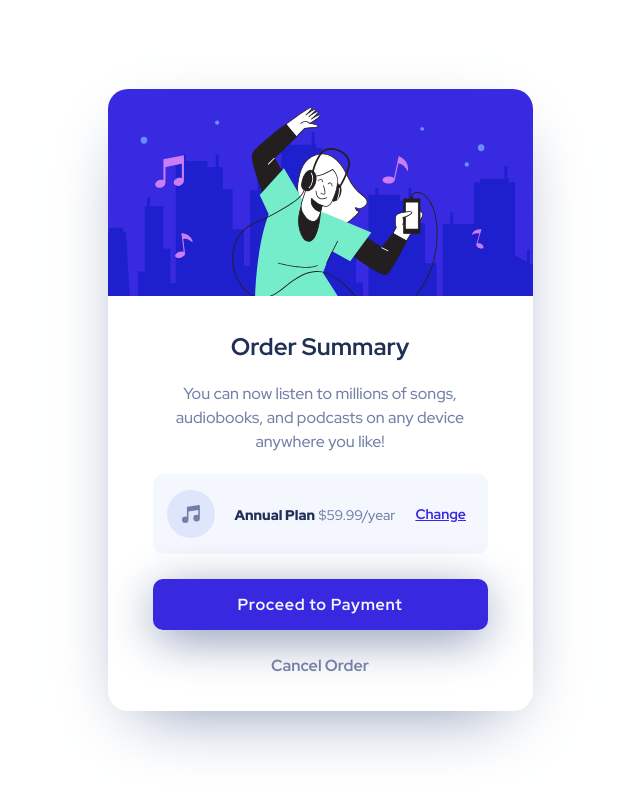
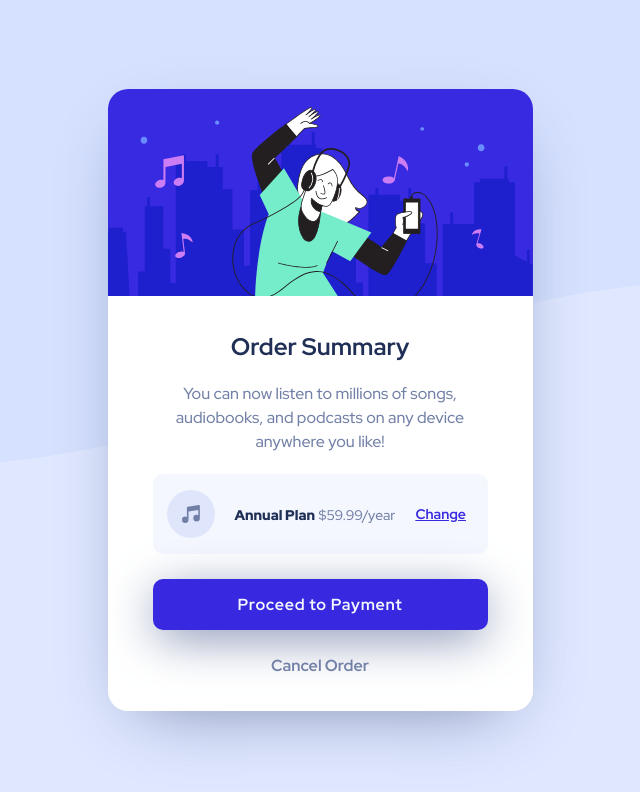
Before and after one commit to Orliland/order-summary-component-main, a plain HTML site: page index.html in a window 1536 px wide. Shown: the whole page, without its empty margins (448-1088 px from the left). Drawn offline with Linux system fonts and the light colour scheme.

Commit message:
fix issues

```diff
--- a/css/main.css
+++ b/css/main.css
@@ -134,10 +134,7 @@ body {
 
 @media screen and (min-width: 1300px) {
   .main {
-    background: url(
-        "../images/pattern-background-desktop.svg",
-        var(--pale-blue)
-      ),
+    background: url("../images/pattern-background-desktop.svg"),
       var(--pale-blue);
     background-size: contain;
     background-repeat: no-repeat;
```
